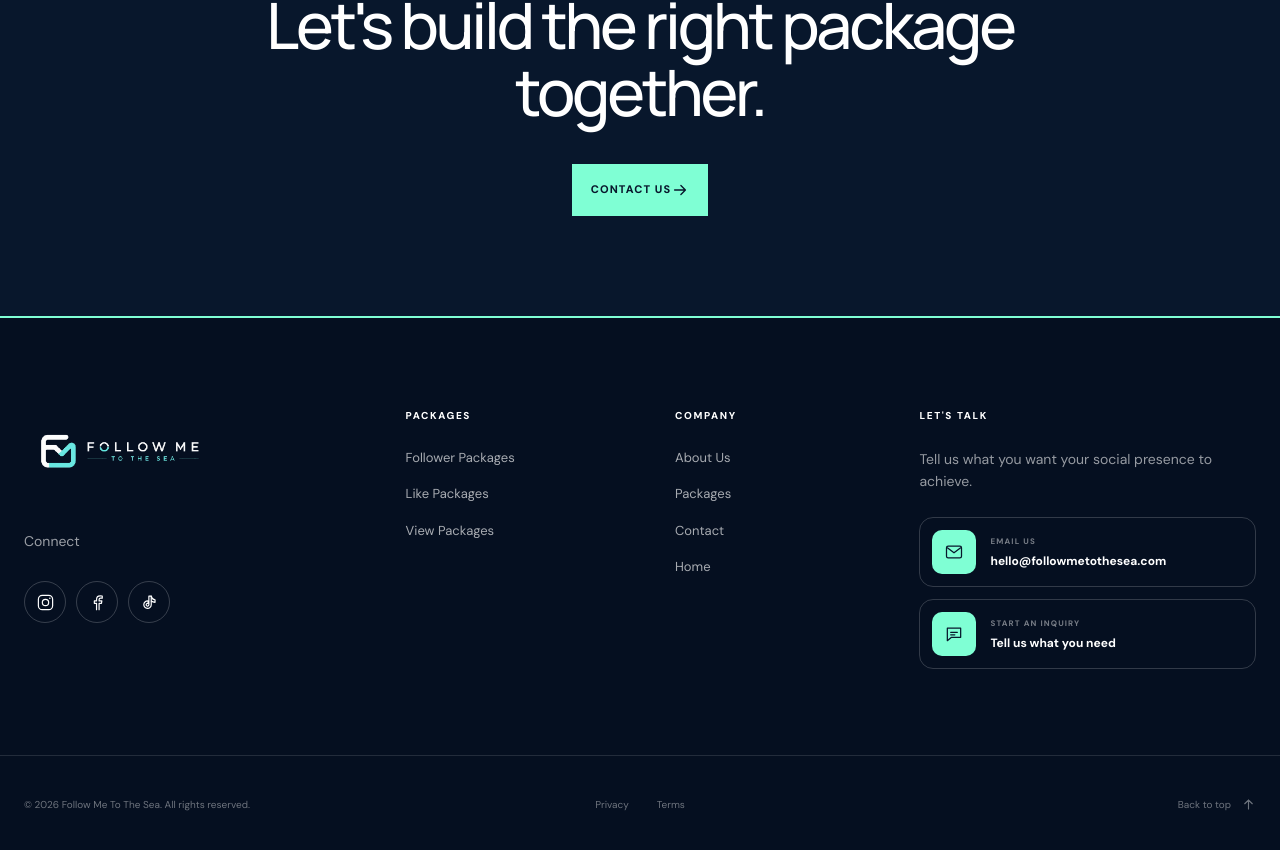
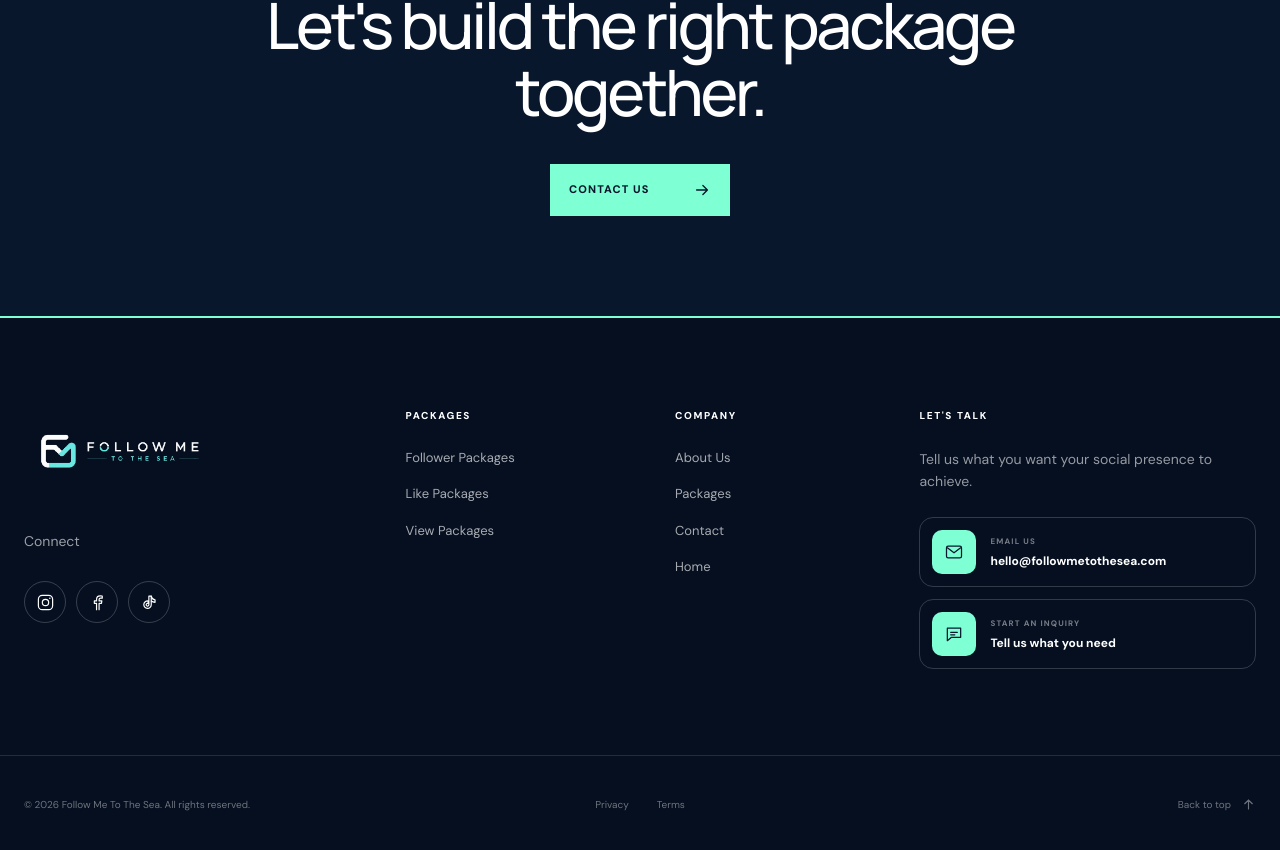
Before and after one commit to kenneth-tech/Followmetothesea, a Next.js app: page /packages in a window 1280 px wide. Shown: the part 3453-4303 px from the top of the page. Built offline with nearby package versions, Linux system fonts and the light colour scheme.

Commit message:
Link packages contact CTA to contact page

```diff
--- a/src/app/packages/page.tsx
+++ b/src/app/packages/page.tsx
@@ -1,4 +1,5 @@
 import type { Metadata } from "next";
+import Link from "next/link";
 import { SiteHeader } from "../site-header";
 import { PackageIcon } from "../package-icon";
 import { ArrowIcon } from "../arrow-icon";
@@ -217,9 +218,9 @@ export default function PackagesPage() {
         <div className="page-shell">
           <p>Need something else for your socials?</p>
           <h2>Let&apos;s build the right package together.</h2>
-          <OrderPopup triggerClassName="packages-inline-cta">
+          <Link className="packages-inline-cta" href="/contact">
             Contact us <ArrowIcon />
-          </OrderPopup>
+          </Link>
         </div>
       </section>
 
```
